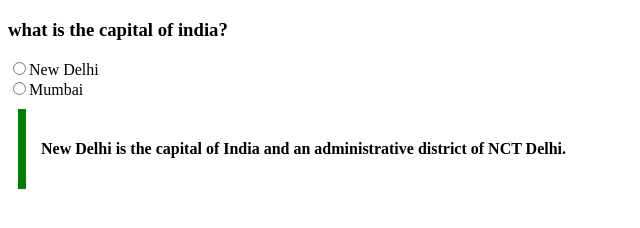
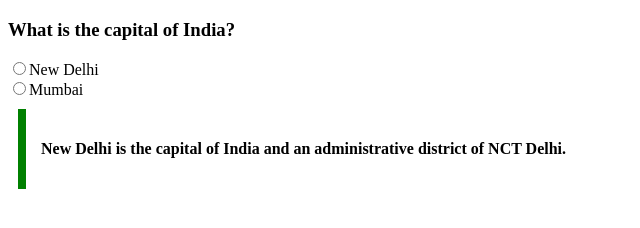
Before and after one commit to acciojob/trivia-Harshumhatre, a website: page main.html in a window 1280 px wide. Shown: the full height of the page, 0-640 px from the left. Drawn offline with Linux system fonts and the light colour scheme.

Commit message:
created a submission

```diff
--- a/main.html
+++ b/main.html
@@ -10,7 +10,7 @@
 	<!-- the entire body must be written by student -->
     <script type="text/javascript" src="./script.js">
 </script>
-	<h3>what is the capital of india?</h3>
+	<h3>What is the capital of India?</h3>
     <input type="radio" value="Delhi" name="m" id="2">New Delhi
     <br>
     <input type="radio" value="Mumbai" name="m" id="1">Mumbai
```
